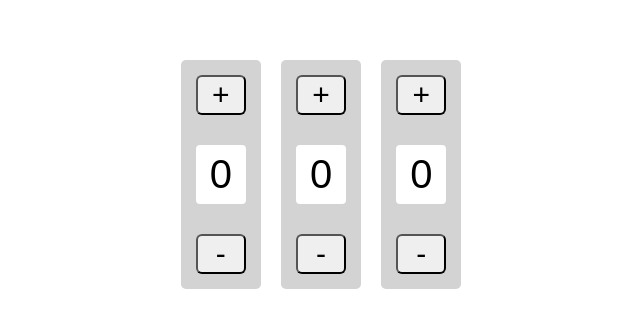
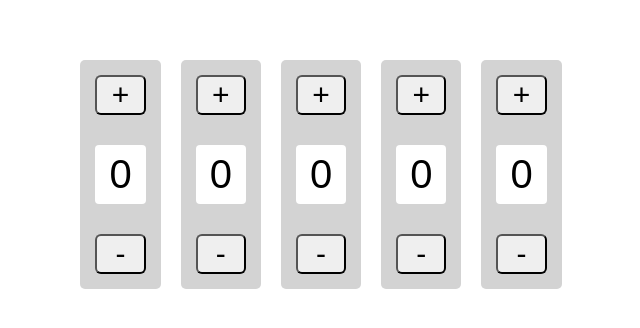
Before and after one commit to sf-golden-bears-2017/react_counters_challenge, a React (Create React App) app: page / in a window 1280 px wide. Shown: the part 226-554 px from the top of the page, without its empty margins (319-959 px from the left). Built offline with nearby package versions, Linux system fonts and the light colour scheme.

Commit message:
DRY up App.js render to iterate over this.state.counters to generate Counter components

```diff
--- a/src/App.js
+++ b/src/App.js
@@ -9,23 +9,26 @@ class App extends React.Component {
       counters: [
         { changeBy: 1, count: 0 },
         { changeBy: 2, count: 0 },
-        { changeBy: 3, count: 0 }
+        { changeBy: 3, count: 0 },
+        { changeBy: 4, count: 0 },
+        { changeBy: 5, count: 0 }
       ],
       total: 0
     };
 
     this.updateCounter = this.updateCounter.bind(this)
-    this.updateTotal = this.updateTotal.bind(this)
+    this.calculateTotal = this.calculateTotal.bind(this)
   }
+
   updateCounter(index, sign) {
     let counters = this.state.counters;
     counters[index].count += sign * counters[index].changeBy
-    let total = this.updateTotal()
-    this.setState({ counters , total})
+    const total = this.calculateTotal()
+    this.setState({ counters , total })
   }
 
-  updateTotal() {
-    let total = this.state.counters.reduce((sum, num) => {
+  calculateTotal() {
+    const total = this.state.counters.reduce((sum, num) => {
       return sum + num.count
     }, 0);
     return total;
@@ -34,17 +37,12 @@ class App extends React.Component {
   render() {
     return (
       <div className="page-center-frame">
-        <Counter counter={this.state.counters[0]}
-        i={() => this.updateCounter(0,1)}
-        d={() => this.updateCounter(0,-1)} />
-
-        <Counter counter={this.state.counters[1]}
-        i={() => this.updateCounter(1,1)}
-        d={() => this.updateCounter(1,-1)} />
-
-        <Counter counter={this.state.counters[2]}
-        i={() => this.updateCounter(2,1)}
-        d={() => this.updateCounter(2,-1)} />
+        {this.state.counters.map((element, index)=>
+          <Counter counter={element}
+          increment={() => this.updateCounter(index,1)}
+          decrement={() => this.updateCounter(index,-1)}
+          key={index} />
+        )}
       </div>
     );
   }
--- a/src/Counter.js
+++ b/src/Counter.js
@@ -5,9 +5,9 @@ class Counter extends React.Component {
   render() {
     return (
       <div className="counter">
-        <button onClick={this.props.i}>+</button>
+        <button onClick={this.props.increment}>+</button>
         <div className="count">{this.props.counter.count}</div>
-        <button onClick={this.props.d}>-</button>
+        <button onClick={this.props.decrement}>-</button>
       </div>
     );
   }
```
